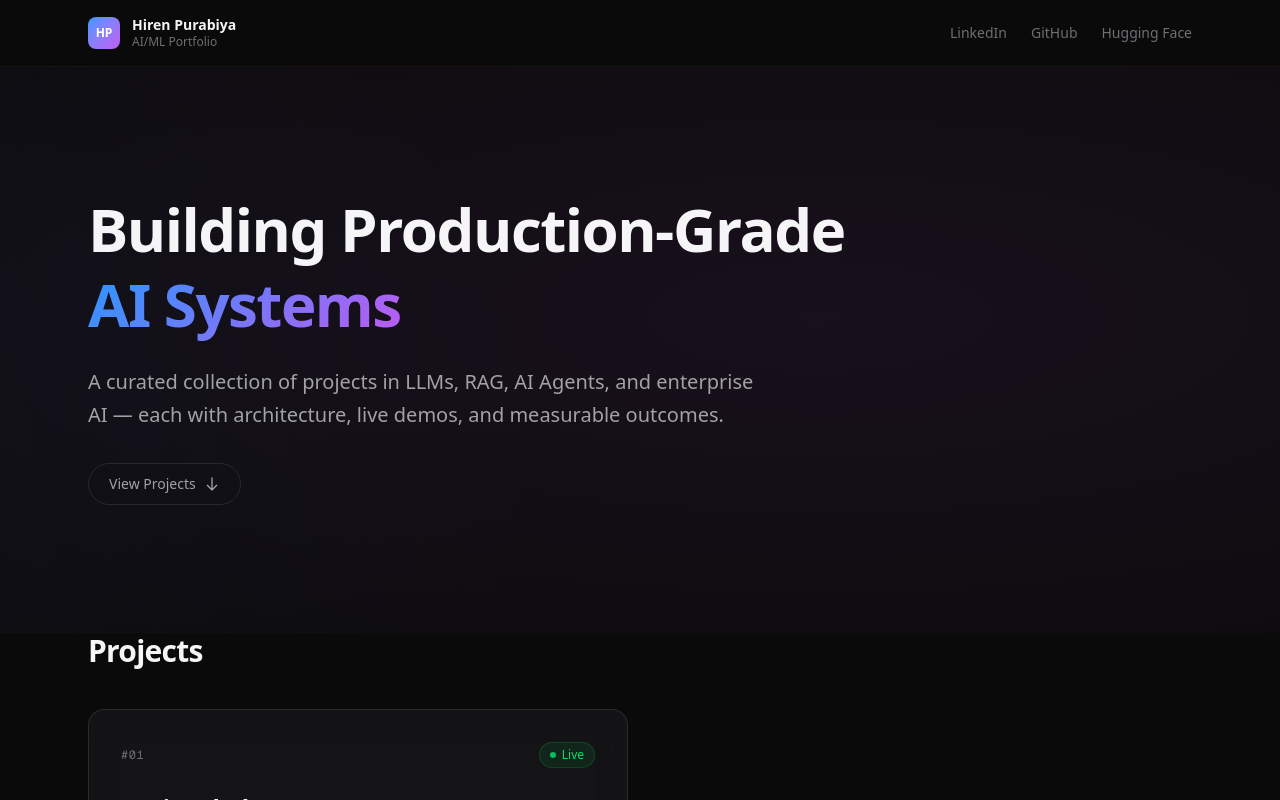
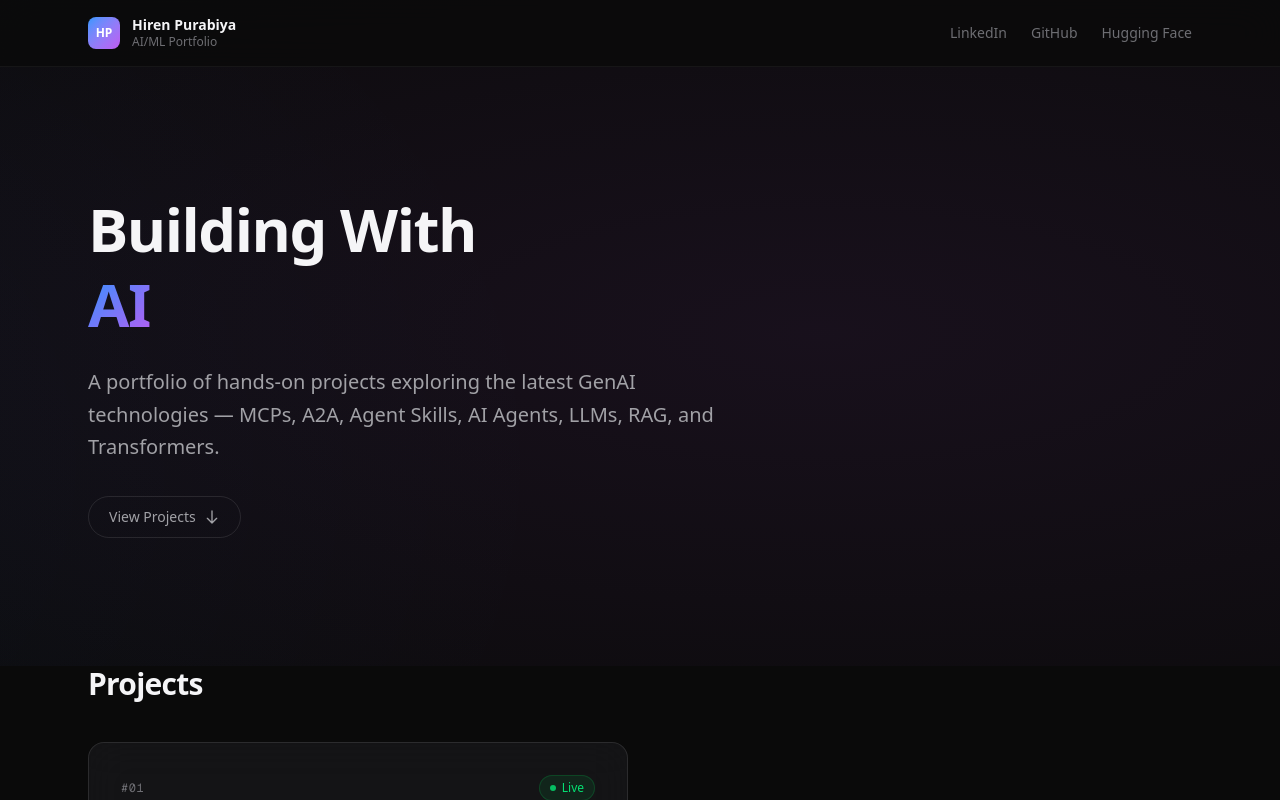
Before and after one commit to hirenpurabiya/ai-portfolio, a Next.js app in the folder site/: page / in a window 1280 px wide. Shown: the top 800 px of the page. Built offline with nearby package versions, Linux system fonts and the light colour scheme.

Commit message:
Update hero headline and tagline to reflect GenAI focus
Changed from "Building Production-Grade AI Systems" to "Building With AI"
with updated tagline highlighting latest technologies: MCPs, A2A, Agent
Skills, AI Agents, LLMs, RAG, and Transformers.

```diff
--- a/site/src/app/page.tsx
+++ b/site/src/app/page.tsx
@@ -238,14 +238,14 @@ export default function Home() {
       <section className="hero-gradient relative pt-32 pb-20 sm:pt-40 sm:pb-28 lg:pt-48 lg:pb-32">
         <div className="max-w-6xl mx-auto px-6">
           <h2 className="text-4xl sm:text-5xl lg:text-6xl font-bold tracking-tight leading-tight animate-fade-in-up">
-            Building Production-Grade
+            Building With
             <br />
-            <span className="gradient-text">AI Systems</span>
+            <span className="gradient-text">AI</span>
           </h2>
           <p className="text-text-secondary text-lg sm:text-xl max-w-2xl leading-relaxed mt-6 animate-fade-in-up animation-delay-200">
-            A curated collection of projects in LLMs, RAG, AI Agents, and
-            enterprise AI — each with architecture, live demos, and measurable
-            outcomes.
+            A portfolio of hands-on projects exploring the latest GenAI
+            technologies — MCPs, A2A, Agent Skills, AI Agents, LLMs, RAG, and
+            Transformers.
           </p>
           <a
             href="#projects"
```
